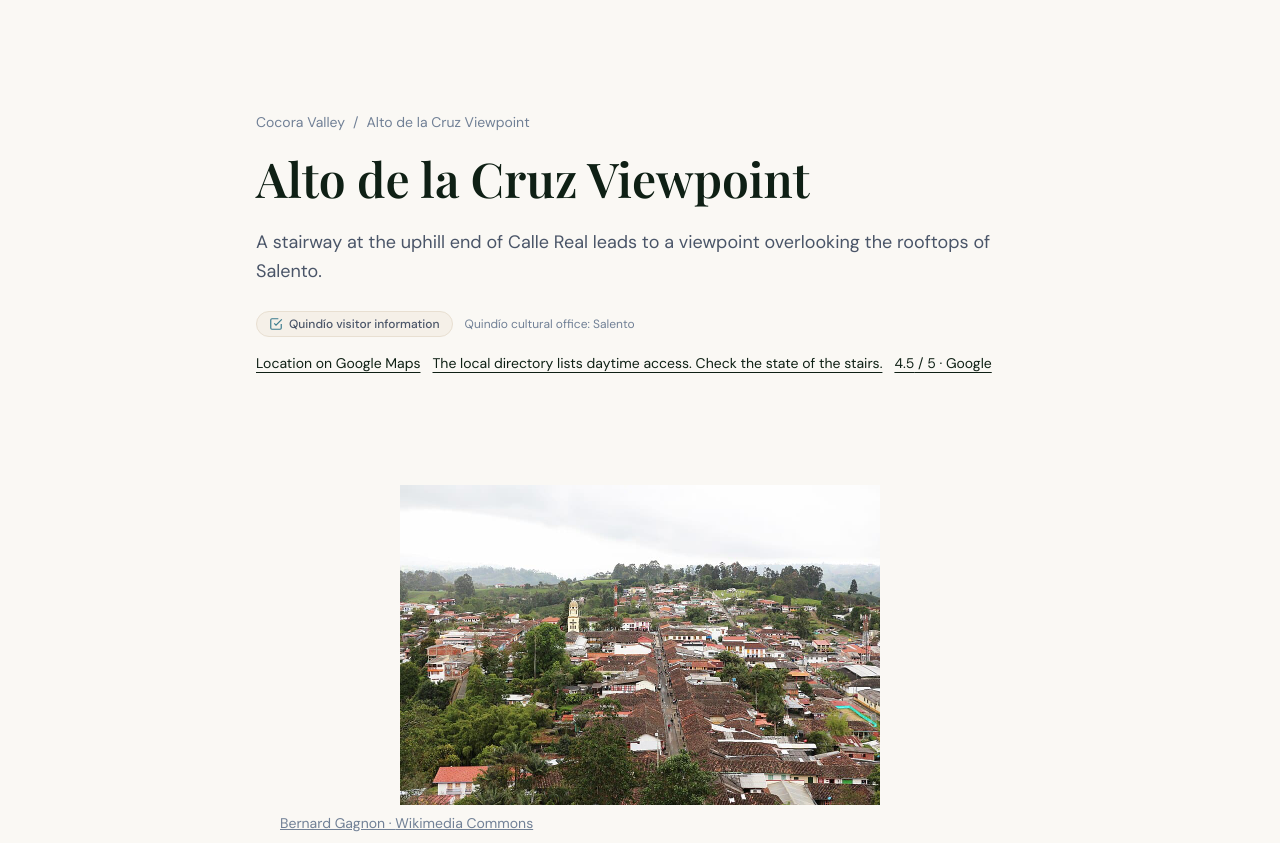
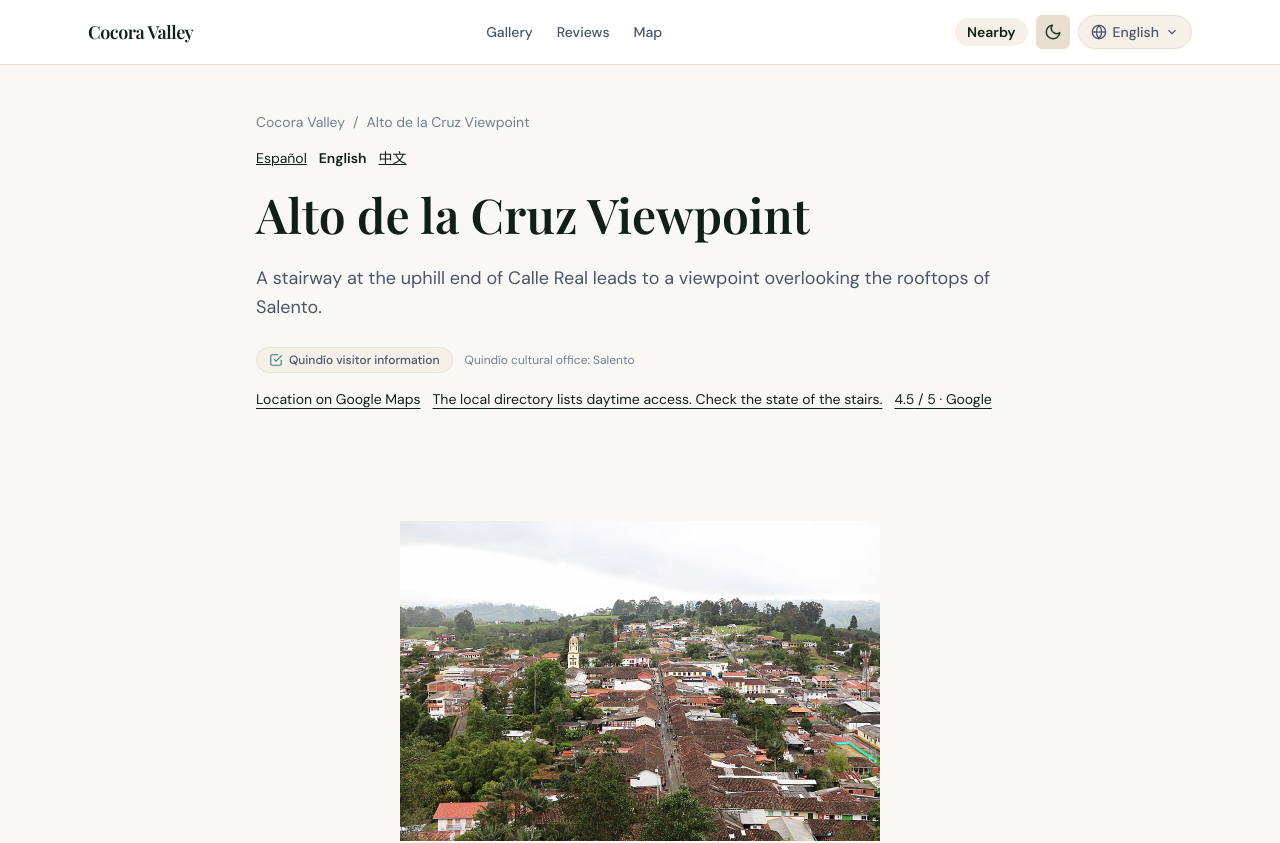
Before and after one commit to n20186005-hash/cocoravalleycolombia, a Next.js app: page /en/alto-de-la-cruz-viewpoint in a window 1280 px wide. Shown: the top 843 px of the page. Built offline with nearby package versions, Linux system fonts and the light colour scheme; a web font is replaced by a local one.

Commit message:
Restore the shared site navigation and link equivalent place translations

```diff
--- a/src/components/Header.tsx
+++ b/src/components/Header.tsx
@@ -6,7 +6,7 @@ import LanguageToggle from './LanguageToggle';
 import ThemeToggle from './ThemeToggle';
 import { useState, useEffect } from 'react';
 
-export default function Header({ locale }: { locale: Locale }) {
+export default function Header({ locale, solid = false }: { locale: Locale; solid?: boolean }) {
   const t = useTranslations('header');
   const [scrolled, setScrolled] = useState(false);
 
@@ -16,19 +16,20 @@ export default function Header({ locale }: { locale: Locale }) {
     return () => window.removeEventListener('scroll', handler);
   }, []);
 
+  const filled = solid || scrolled;
   const homeHref = `/${locale}`;
 
   return (
     <header
       className="fixed top-0 left-0 right-0 z-50 transition-all duration-300"
       style={{
-        background: scrolled ? 'var(--bg-secondary)' : 'transparent',
-        borderBottom: scrolled ? '1px solid var(--border-color)' : 'none',
-        backdropFilter: scrolled ? 'blur(12px)' : 'none',
+        background: filled ? 'var(--bg-secondary)' : 'transparent',
+        borderBottom: filled ? '1px solid var(--border-color)' : 'none',
+        backdropFilter: filled ? 'blur(12px)' : 'none',
       }}
     >
       <div className="max-w-6xl mx-auto px-4 sm:px-6 h-16 flex items-center justify-between">
-        <a href={homeHref} className="font-display text-lg font-semibold tracking-tight" style={{ color: scrolled ? 'var(--text-primary)' : '#fff' }}>
+        <a href={homeHref} className="font-display text-lg font-semibold tracking-tight" style={{ color: filled ? 'var(--text-primary)' : '#fff' }}>
           {t('siteName')}
         </a>
 
@@ -38,7 +39,7 @@ export default function Header({ locale }: { locale: Locale }) {
               key={section}
               href={`/${locale}/#${section}`}
               className="text-sm font-medium transition-colors"
-              style={{ color: scrolled ? 'var(--text-secondary)' : 'rgba(255,255,255,0.85)' }}
+              style={{ color: filled ? 'var(--text-secondary)' : 'rgba(255,255,255,0.85)' }}
             >
               {t(section)}
             </a>
--- a/src/components/TopicPage.tsx
+++ b/src/components/TopicPage.tsx
@@ -1,3 +1,5 @@
+import Header from './Header';
+import Footer from './Footer';
 import { useTranslations } from 'next-intl';
 import NearbyVisitDetails, { NearbyVisitHours } from './NearbyVisitDetails';
 import { nearbyVisits } from '@/lib/nearby-visits';
@@ -69,6 +71,7 @@ export default function TopicPage({ locale, topic }: { locale: Locale; topic: To
 
   return (
     <div className="min-h-screen" style={{ background: 'var(--bg-primary)' }}>
+      <Header locale={locale} solid />
       {/* Hero */}
       <section className="section-padding pt-20 sm:pt-24">
         <div className="max-w-3xl mx-auto">
@@ -76,6 +79,13 @@ export default function TopicPage({ locale, topic }: { locale: Locale; topic: To
             <a href={homeUrl} className="hover:underline">{SITE.brandNames[locale]}</a>
             <span className="mx-2">/</span>
             <span>{t.title[locale]}</span>
+          </nav>
+          <nav aria-label={locale === 'zh' ? '本景点的其他语言' : locale === 'es' ? 'Idiomas de esta página' : 'Languages for this place'} className="flex flex-wrap gap-3 mb-4 text-sm">
+            {(['es', 'en', 'zh'] as const).map((language) => (
+              <a key={language} href={`/${language}/${t.slug[language]}`} lang={language} hrefLang={language}
+                aria-current={language === locale ? 'page' : undefined}
+                className={language === locale ? 'font-semibold' : 'underline'}>{({es: 'Español', en: 'English', zh: '中文'})[language]}</a>
+            ))}
           </nav>
           <h1 className="font-display text-3xl sm:text-4xl lg:text-5xl font-semibold leading-tight" style={{ color: 'var(--text-primary)' }}>
             {t.title[locale]}
@@ -219,6 +229,7 @@ export default function TopicPage({ locale, topic }: { locale: Locale; topic: To
         </div>
       </section>
 
+      <Footer />
       <script type="application/ld+json" dangerouslySetInnerHTML={{ __html: JSON.stringify(faqLd) }} />
       <script type="application/ld+json" dangerouslySetInnerHTML={{ __html: JSON.stringify(breadcrumbLd) }} />
     </div>
```
